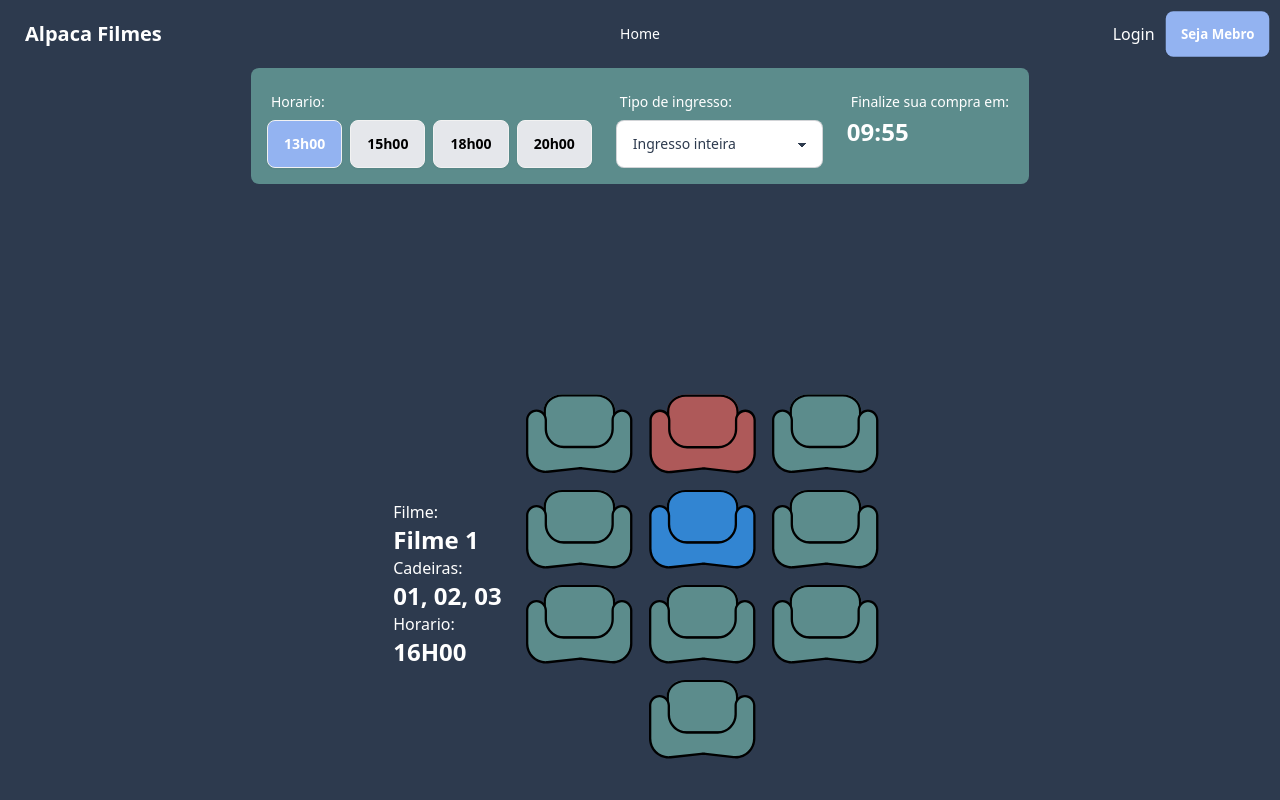
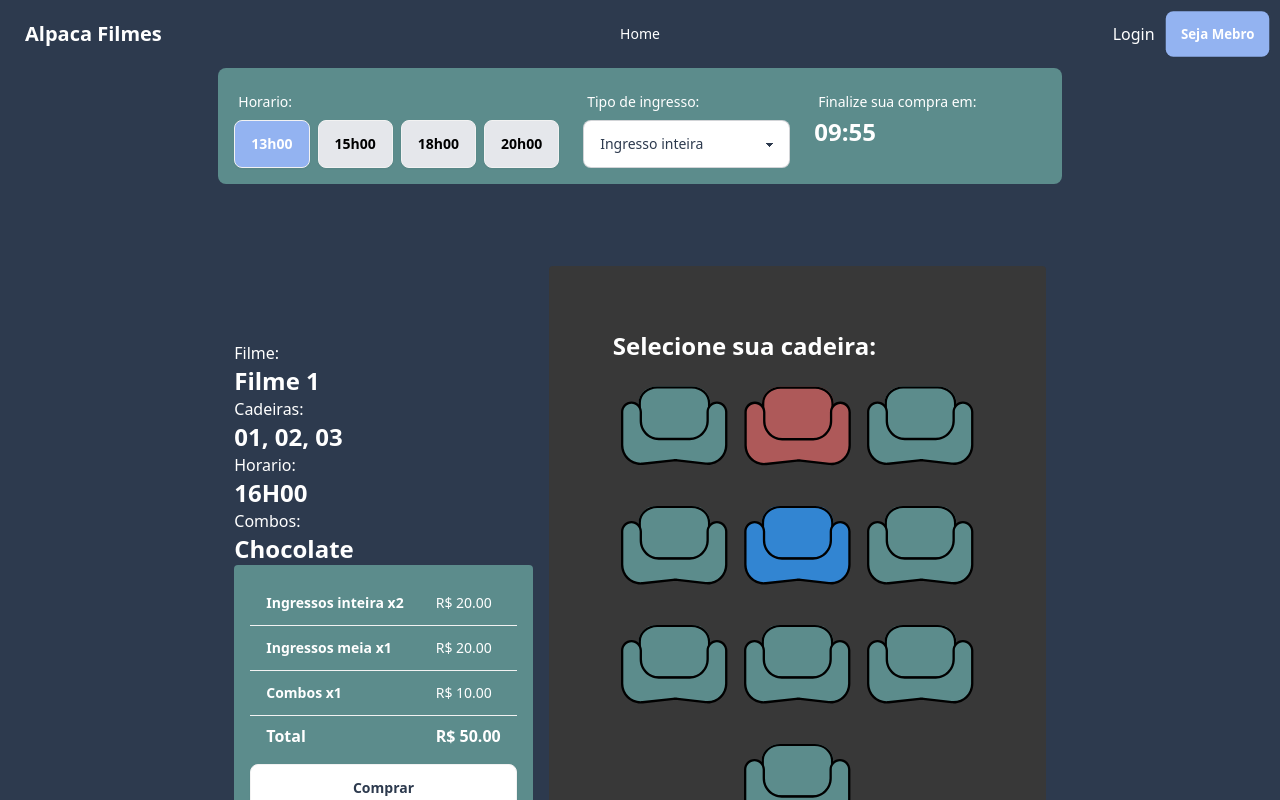
Before and after one commit to Jean1dev/fullstack-challenge, a React (Create React App) app in the folder willian/Client/alpaca_cinemas/: page /checkout/1 in a window 1280 px wide. Shown: the top 800 px of the page. Built offline with nearby package versions, Linux system fonts and the light colour scheme.

Commit message:
feat: adição de table para exibição do ingreso na teal de checkout

```diff
--- a/willian/Client/alpaca_cinemas/src/views/Checkout.tsx
+++ b/willian/Client/alpaca_cinemas/src/views/Checkout.tsx
@@ -62,6 +62,7 @@ const Checkout = () => {
         <div className="hero bg-custom-dark-blue min-h-screen">
           <div className="hero-content flex-col lg:flex-row">
             <div className="max-w-sm">
+              <div>
                 <p>Filme:</p>
                 <h1 className="text-2xl font-bold">
                   {programacoes![0].filme.title}
@@ -70,9 +71,40 @@ const Checkout = () => {
                 <h1 className="text-2xl font-bold">01, 02, 03</h1>
                 <p>Horario:</p>
                 <h1 className="text-2xl font-bold">16H00</h1>
+                <p>Combos:</p>
+                <h1 className="text-2xl font-bold">Chocolate</h1>
+              </div>
+              <div className="bg-custom-gray rounded flex flex-col p-4 gap-2 md:gap-2">
+                <table className="table">
+                  <tbody>
+                    <tr>
+                      <th>Ingressos inteira x2</th>
+                      <td>R$ 20.00</td>
+                    </tr>
+                    <tr>
+                      <th>Ingressos meia x1</th>
+                      <td>R$ 20.00</td>
+                    </tr>
+                    <tr>
+                      <th>Combos x1</th>
+                      <td>R$ 10.00</td>
+                    </tr>
+                  </tbody>
+                  <tfoot>
+                    <tr className="text-white bold text-[16px]">
+                      <th>Total</th>
+                      <td>R$ 50.00</td>
+                    </tr>
+                  </tfoot>
+                </table>
+                <button className="btn w-full bg-white text-custom-dark-blue">
+                  Comprar
+                </button>
+              </div>
             </div>
 
-            <div>
+            <div className="bg-custon-mid-blue rounded flex flex-col p-16 gap-6 md:gap-6">
+              <h1 className="text-2xl font-bold">Selecione sua cadeira:</h1>
               {rows.map((row, rowIndex) => (
                 <div key={rowIndex} className="flex justify-center mb-4">
                   {row.map((cadeira) => {
--- a/willian/Client/alpaca_cinemas/tailwind.config.js
+++ b/willian/Client/alpaca_cinemas/tailwind.config.js
@@ -8,7 +8,8 @@ module.exports = {
         "custom-gray": "#5C8C8C",
         "custom-dark-blue": "#2D3A4E",
         "custom-red": "#AE5959",
-        "custom-light-blue": "#3285D2"
+        "custom-light-blue": "#3285D2",
+        "custon-mid-blue": "#383838"
       }
     }
   },
```
Lines whose indentation alone changed are shown as unchanged.
